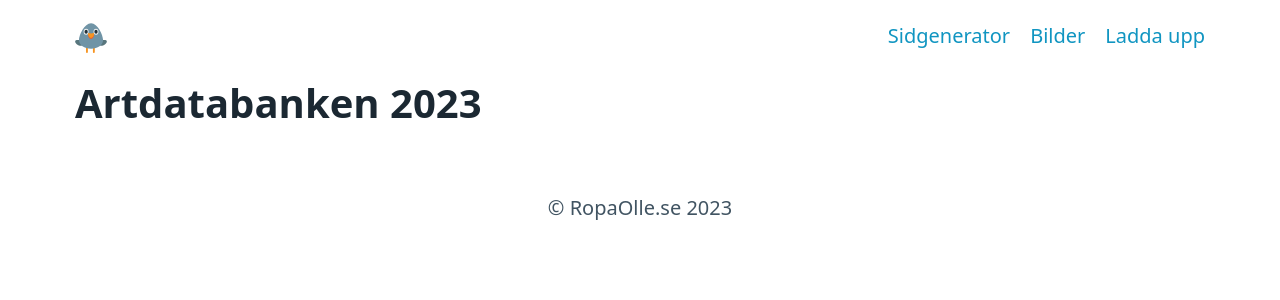
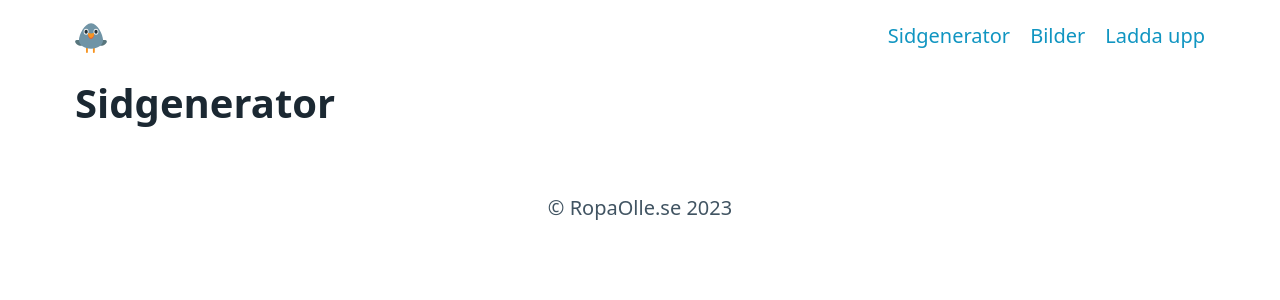
Before and after one commit to ropaolle/artdatabanken, a React (Vite) app: page / in a window 1280 px wide. Shown: the top 300 px of the page. Built offline with nearby package versions, Linux system fonts and the light colour scheme.

Commit message:
upload images

```diff
--- a/src/App.tsx
+++ b/src/App.tsx
@@ -1,18 +1,22 @@
 import { useState } from 'react';
-import './App.css';
+// import './App.css';
 import Navigation from './components/Navigation.tsx';
 import Footer from './components/Footer.tsx';
 import UploadImage from './components/UploadImage.tsx';
+import ImageList from './components/ImageList.tsx';
 
 function App() {
   const [openUploadDialog, setOpenUploadDialog] = useState(false);
+  // const [openImageDialog, setOpenImageDialog] = useState(false);
 
   return (
     <>
-      <Navigation show={() => setOpenUploadDialog(true)} />
+      <Navigation show={() => setOpenUploadDialog(true)} images={() => setOpenImageDialog(true)} />
       <main className="container">
-        <h1>Artdatabanken 2023</h1>
-        <UploadImage open={openUploadDialog} show={setOpenUploadDialog}/>
+        <h1>Sidgenerator</h1>
+        {/* <h2>Bilder</h2> */}
+        <UploadImage open={openUploadDialog} show={setOpenUploadDialog} />
+        {/* <ImageList open={openImageDialog} show={setOpenImageDialog} /> */}
       </main>
       <Footer />
     </>
```
